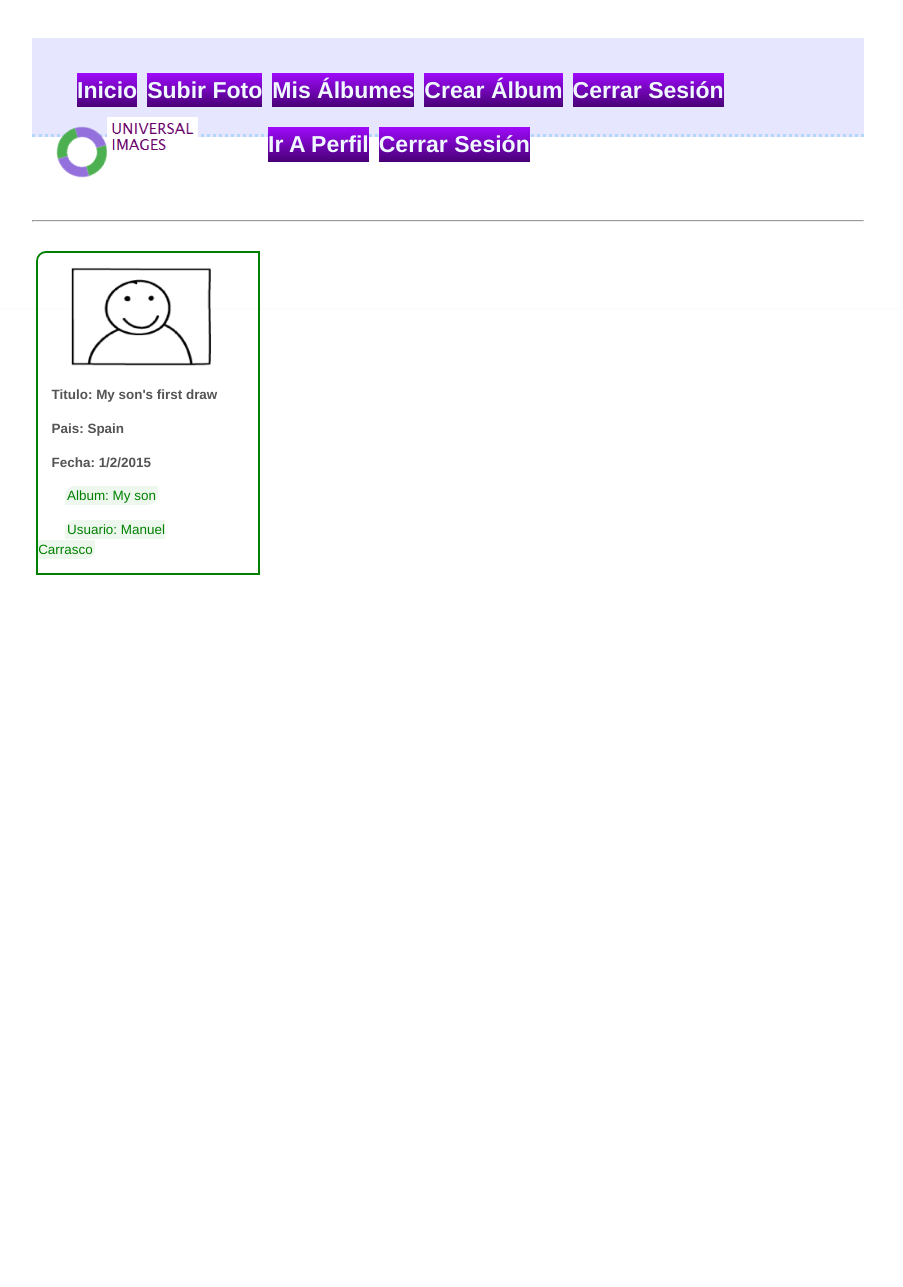
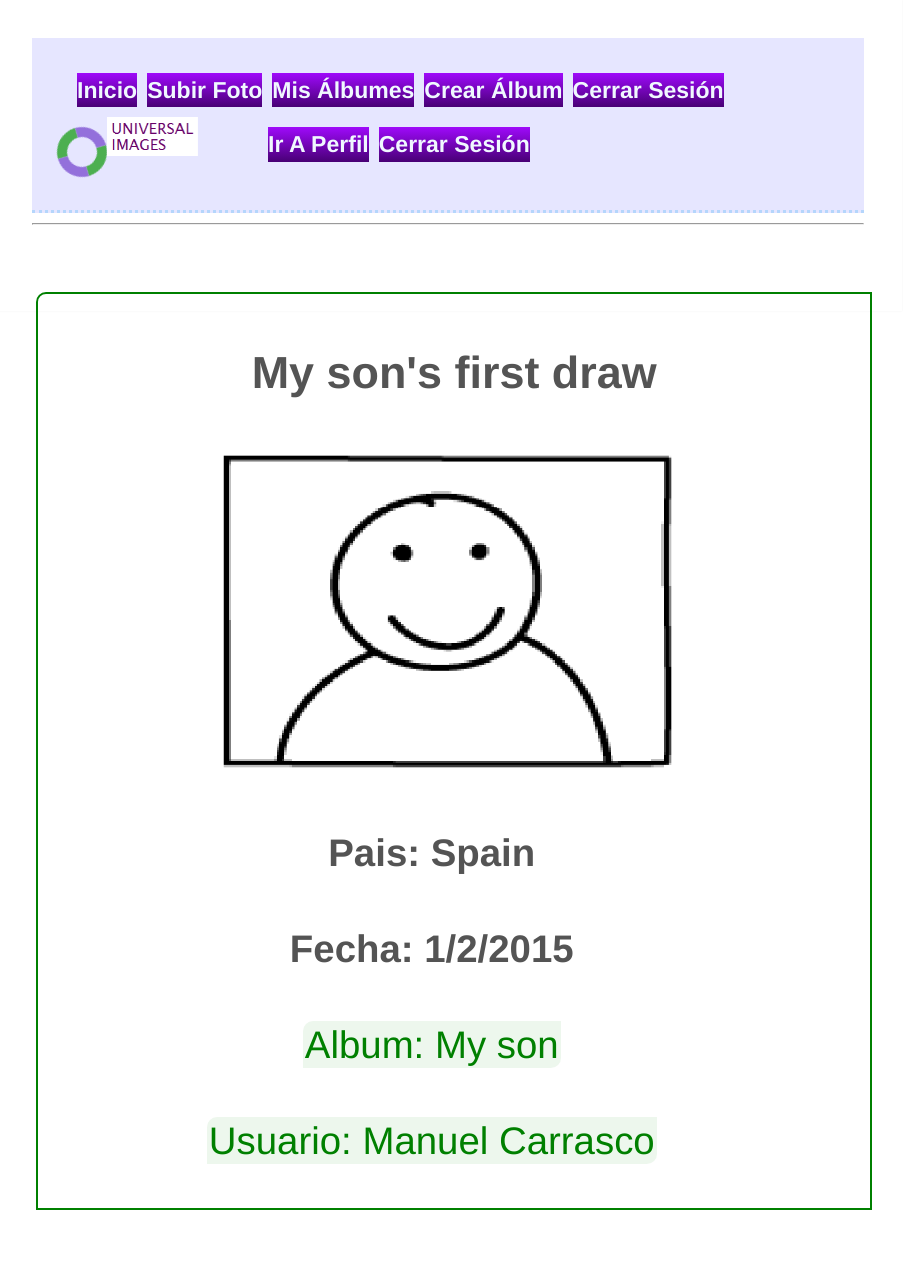
Before and after one commit to Alexei-117/PH, a PHP site: page /detalle.html in a window 1280 px wide. Shown: the whole page, without its empty margins (192-1095 px from the left). Before the commit the page ends 575 px from the top, so only its background shows below. Run offline with PHP 8.4, Linux system fonts and the light colour scheme.

Commit message:
mejora práctica 4

```diff
--- a/Práctica 4/css/index.css
+++ b/Práctica 4/css/index.css
@@ -18,7 +18,7 @@ header{
 
 	position: static;
 
-	height:5em;
+	height:auto;
 	width:100%;
 
 	display:inline-block;
@@ -280,7 +280,28 @@ legend {
 .bus-form button:hover,.form button:active,.form button:focus {
 	background: #43A047;
 }
+/*Confirmar*/
+.confirmar-form{
+	height:100%;
+	padding:20px;
 
+	margin:0 auto;
+}
+
+/*Confirmar*/
+.detalle{
+	font-size:2em;
+	text-align:center;
+
+	width:100%;
+	height:auto;
+}
+.detalle figure img{
+	width:60%;
+}
+.detalle p{
+	text-align:center;
+}
 /*resto*/
 .boton-menu{
 
--- a/Práctica 4/detalle.html
+++ b/Práctica 4/detalle.html
@@ -9,21 +9,21 @@
 
 <body>
 	<header>
-        <ol>
+       <ol>
 			<li class="li2">
-				<a href="index.html" class="boton-menu2" >Inicio</a>
+				<a class="boton-menu2" >Inicio</a>
 			</li>
 			<li class="li2">
-				<a alt="subir foto" href="perfil.html" class="boton-menu2">Subir foto</a>
+				<a href="perfil.html" class="boton-menu2">Subir foto</a>
 			</li>
 			<li class="li2">
-				<a alt="mis álbumes" href="index2.html" class="boton-menu2">Mis álbumes</a>
+				<a href="index2.html" class="boton-menu2">Mis álbumes</a>
 			</li >
 			<li class="li2">
-				<a alt="crear álbum" href="index2.html" class="boton-menu2">Crear álbum</a>
+				<a href="index2.html" class="boton-menu2">Crear álbum</a>
 			</li>
 			<li class="li2">
-				<a alt="solicitar álbum" href="solicitar_album.html" class="boton-menu2">Cerrar sesión</a>
+				<a href="solicitar_album.html" class="boton-menu2">Cerrar sesión</a>
 			</li>
 			<li class="li2">
 				<div id="logo-U">
@@ -32,22 +32,21 @@
 			</li>
 
 			<li class="li2">
-				<a alt="perfil" href="perfil.html" class="boton-menu2">Ir a perfil</a>
+				<a href="perfil.html" class="boton-menu2">Ir a perfil</a>
 			</li>
 			<li class="li2">
-				<a alt="cerrar sesión" href="index.html" class="boton-menu2">Cerrar sesión</a>
+				<a href="index.html" class="boton-menu2">Cerrar sesión</a>
 			</li>
 		</ol>
 	</header>
 	<hr>
 	<main>
-        <article>
+        <article class="detalle">
+			<h3>My son's first draw</h3>
             <figure>
                 <img alt="Última-foto-1" src="img/lacara.png"/>
             </figure>
-            <p>
-				<b>Titulo: My son's first draw</b>
-			</p>
+
 			<p>
 				<b>Pais: Spain</b>
 			</p>
```
Also changed, not shown: Práctica 4/solicitar_album.html (+5 -5 lines).
